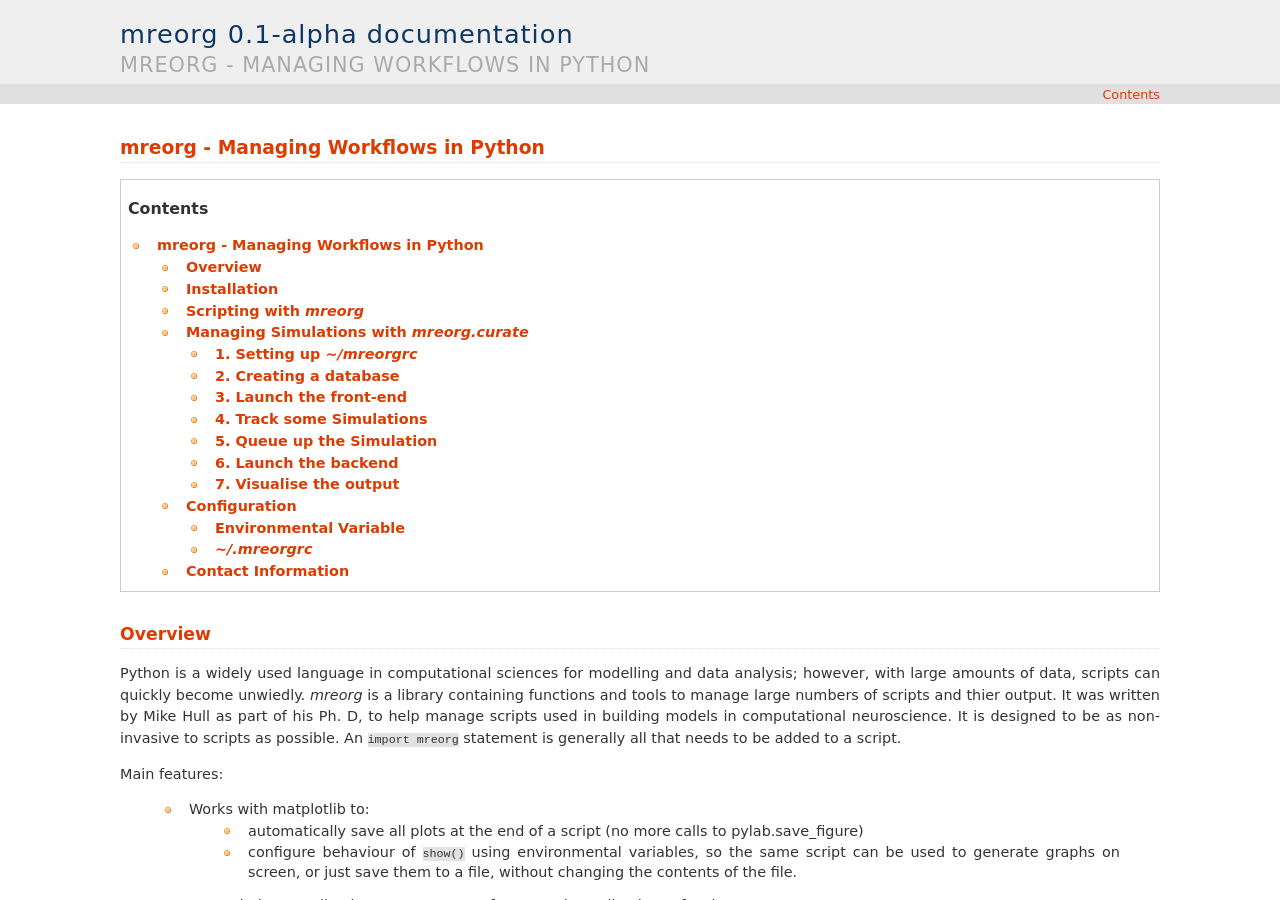
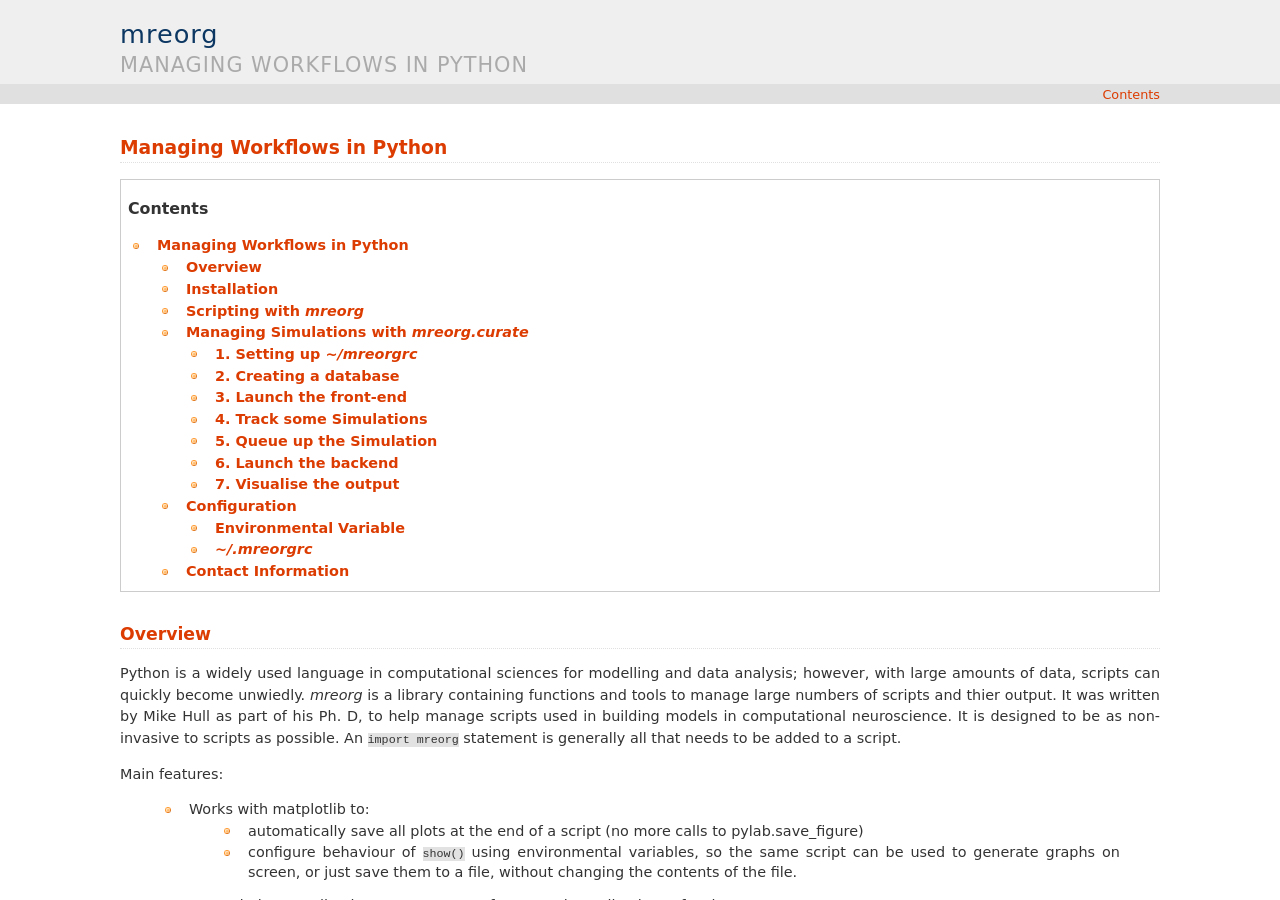
Before and after one commit to mikehulluk/mreorg, a Sphinx documentation site: the page built from doc/index.rst, in a window 1280 px wide and 900 px high. Built offline with Sphinx 7.4.7, drawn with Linux system fonts in a browser that asks for light colours.

```diff
--- a/doc/conf.py
+++ b/doc/conf.py
@@ -103,7 +103,7 @@ html_theme = 'default'
 
 # The name for this set of Sphinx documents.  If None, it defaults to
 # "<project> v<release> documentation".
-#html_title = None
+html_title = "mreorg"
 
 # A shorter title for the navigation bar.  Default is the same as html_title.
 #html_short_title = None
--- a/doc/index.rst
+++ b/doc/index.rst
@@ -3,8 +3,8 @@
 .. |mreorg.curate| replace:: *mreorg.curate*
 
 
-mreorg - Managing Workflows in Python
-======================================
+Managing Workflows in Python
+============================
 
 .. contents::
 
```
